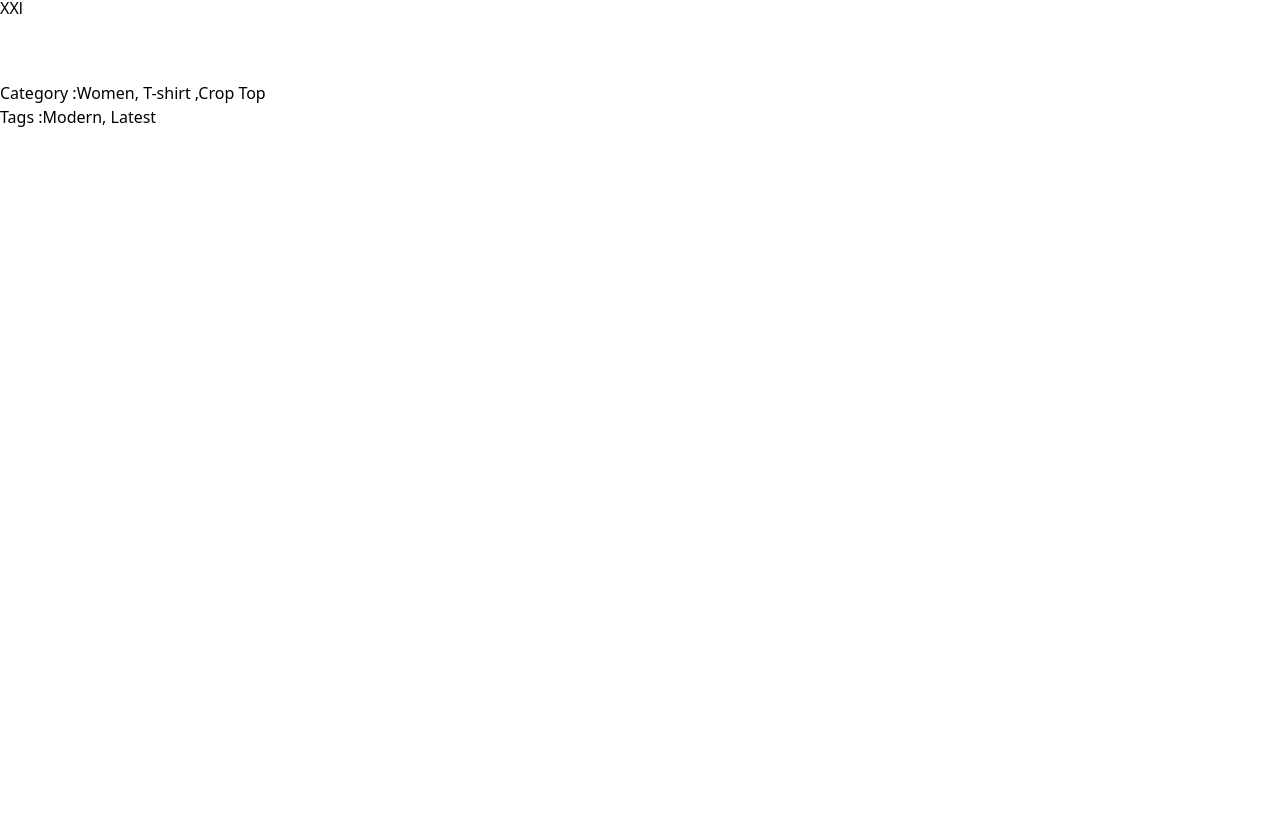
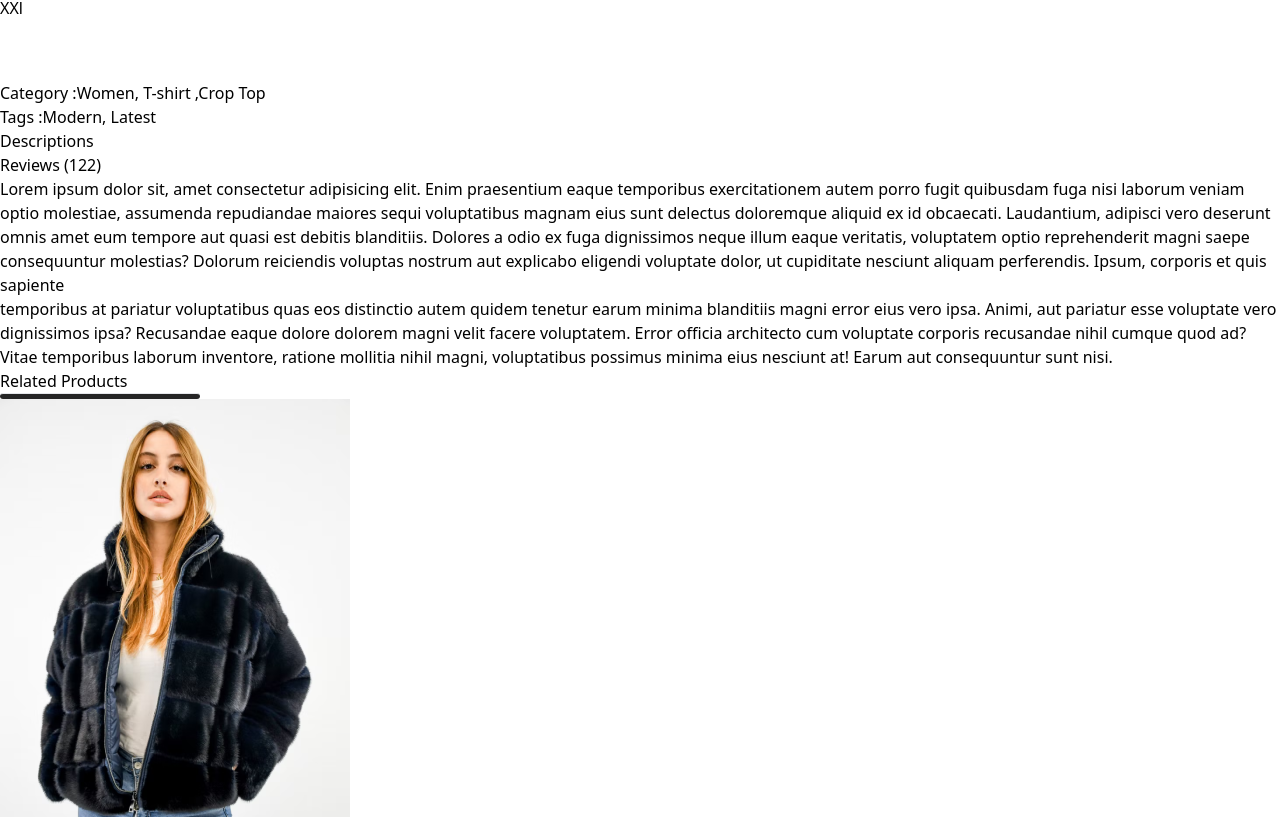
Before and after one commit to Ibrahim-kassim/E-commerce, a React (Vite) app: page /product/1 in a window 1280 px wide. Shown: the part 2817-3636 px from the top of the page. Before the commit the page ends 2946 px from the top, so only its background shows below. Built offline with nearby package versions, Linux system fonts and the light colour scheme.

Commit message:
discription component and related cmponent

```diff
--- /dev/null
+++ b/src/components/DescriptionProduct/DiscriptionProduct.jsx
@@ -0,0 +1,36 @@
+import React from "react";
+
+const DiscriptionProduct = () => {
+  return (
+    <div className=" py-8">
+      <div className="flex items-center  font-bold text-xl">
+        <div className="border-2 px-12 py-3">Descriptions</div>
+        <div className="border-2 px-12 py-3">Reviews (122)</div>
+      </div>
+      <div className=" py-4">
+        <p className="px-8 sm:px-0">
+          Lorem ipsum dolor sit, amet consectetur adipisicing elit. Enim
+          praesentium eaque temporibus exercitationem autem porro fugit
+          quibusdam fuga nisi laborum veniam optio molestiae, assumenda
+          repudiandae maiores sequi voluptatibus magnam eius sunt delectus
+          doloremque aliquid ex id obcaecati. Laudantium, adipisci vero deserunt
+          omnis amet eum tempore aut quasi est debitis blanditiis. Dolores a
+          odio ex fuga dignissimos neque illum eaque veritatis, voluptatem optio
+          reprehenderit magni saepe consequuntur molestias? Dolorum reiciendis
+          voluptas nostrum aut explicabo eligendi voluptate dolor, ut cupiditate
+          nesciunt aliquam perferendis. Ipsum, corporis et quis sapiente
+          <br />
+          temporibus at pariatur voluptatibus quas eos distinctio autem quidem
+          tenetur earum minima blanditiis magni error eius vero ipsa. Animi, aut
+          pariatur esse voluptate vero dignissimos ipsa? Recusandae eaque dolore
+          dolorem magni velit facere voluptatem. Error officia architecto cum
+          voluptate corporis recusandae nihil cumque quod ad? Vitae temporibus
+          laborum inventore, ratione mollitia nihil magni, voluptatibus possimus
+          minima eius nesciunt at! Earum aut consequuntur sunt nisi.
+        </p>
+      </div>
+    </div>
+  );
+};
+
+export default DiscriptionProduct;
--- a/src/components/Item/Item.jsx
+++ b/src/components/Item/Item.jsx
@@ -5,7 +5,7 @@ const Item = (props) => {
   return (
     <div className="w-[250px] item">
       <Link to={`/product/${props.id}`} >
-        <img src={props.image} alt="" />
+        <img onClick={window.scrollTo(0,0)} src={props.image} alt="" />
       </Link>
       <p className="mt-2 text-sm">{props.name}</p>
       <div className="flex gap-4">
--- /dev/null
+++ b/src/components/RelatedProducts/RelatedProducts.jsx
@@ -0,0 +1,29 @@
+import React from "react";
+import data_product from "../../assets/data";
+import Item from "../Item/Item";
+
+const RelatedProducts = () => {
+  return (
+    <div className="py-8 px-4 flex flex-col items-center justify-center w-full">
+      <h1 className="text-4xl md::py-7 pt-28">Related Products</h1>
+      <hr className="hr mb-8 mt-2" />
+      <div className="grid grid-cols-1  sm:grid-cols-2 w-full   p-4 lg:grid-cols-4 gap-4 items-center justify-center">
+        {data_product.map((item, i) => {
+          return (
+            <div className=" items-center flex justify-center" key={i}>
+              <Item
+                id={item.id}
+                name={item.name}
+                image={item.image}
+                new_price={item.new_price}
+                old_price={item.old_price}
+              />
+            </div>
+          );
+        })}
+      </div>
+    </div>
+  );
+};
+
+export default RelatedProducts;
--- a/src/pages/Product/Product.jsx
+++ b/src/pages/Product/Product.jsx
@@ -4,7 +4,10 @@ import { shopContext } from "../../contexts/shopContext";
 import arrow_icon from "../../assets/breadcrum_arrow.png";
 import star_icon from "../../assets/star_icon.png";
 import star_dull_icon from "../../assets/star_dull_icon.png";
+import Footer from "../../components/footer/Footer"
 import "./Product.css";
+import DiscriptionProduct from "../../components/DescriptionProduct/DiscriptionProduct";
+import RelatedProducts from "../../components/RelatedProducts/RelatedProducts";
 
 const Product = () => {
   const { all_product } = useContext(shopContext);
@@ -18,7 +21,7 @@ const Product = () => {
   }
 
   return (
-    <div className="product px-4 sm:px-16 py-12 h-screen">
+    <div className="product px-4 sm:px-16 py-12 h-screen ">
       <div className="main flex flex-col items-start justify-between">
         <div className="breadCrum flex items-center justify-start flex-wrap">
           <span>Home</span>
@@ -130,6 +133,17 @@ const Product = () => {
           </div>
         </div>
       </div>
+      <div>
+        <DiscriptionProduct/>
+      </div>
+      <div>
+        <RelatedProducts/>
+      </div>
+      <div className="pt-20">
+      <Footer/>
+
+      </div>
+
     </div>
   );
 };
```
